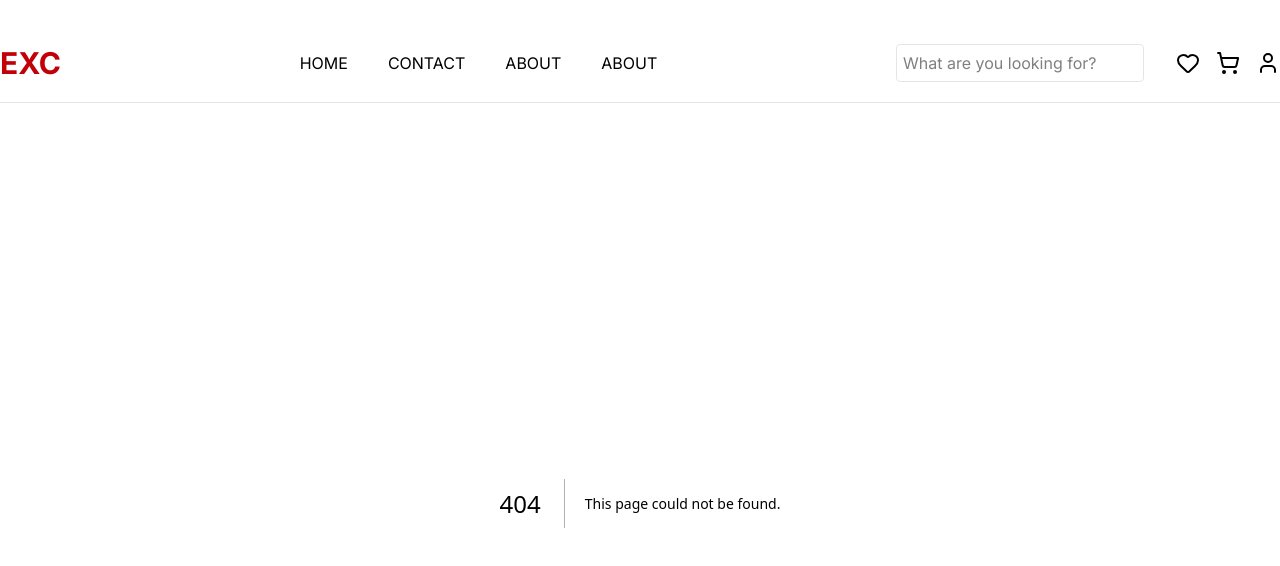
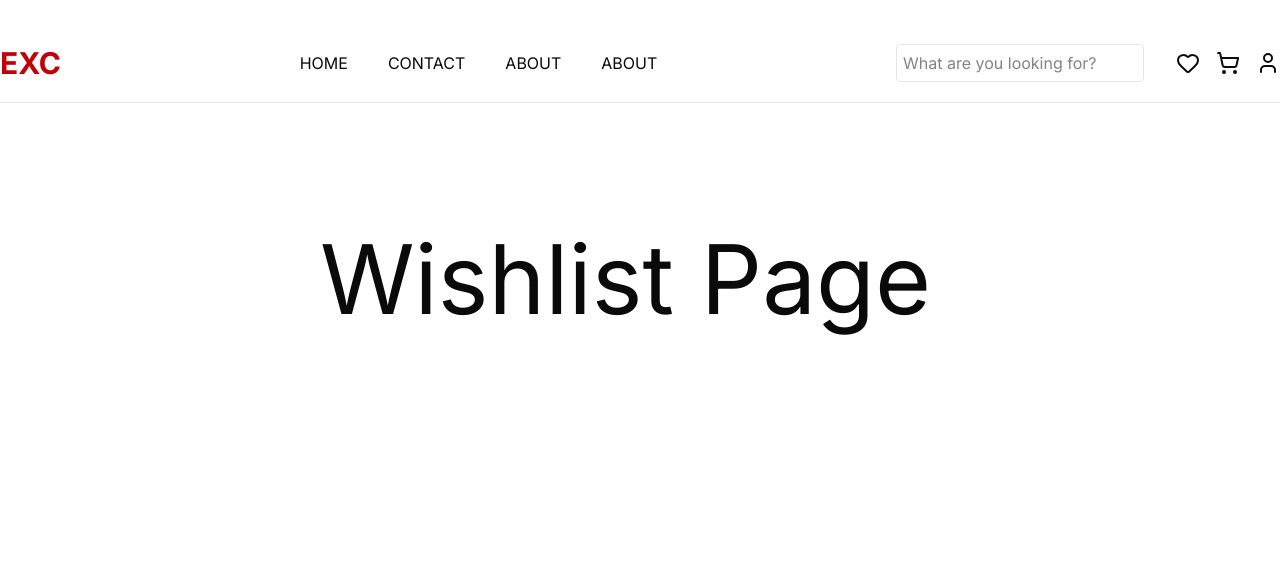
Before and after one commit to durim-dev/exclusive-shopify-store, a Next.js app: page /wishlist in a window 1280 px wide. Before the commit this address had no page. Shown: the top 566 px of the page. Built offline with nearby package versions, Linux system fonts and the light colour scheme.

Commit message:
added about,contact,wishtlist and,cart pages

```diff
--- /dev/null
+++ b/app/about/page.tsx
@@ -0,0 +1,9 @@
+export default function AboutPage() {
+  return (
+    <div className="flex min-h-screen items-center justify-center ">
+      <main className="flex min-h-screen w-full max-w-3xl flex-col items-center justify-between py-32 px-16 bg-white dark:bg-black sm:items-start">
+        <h1 className="text-8xl">About Page</h1>
+      </main>
+    </div>
+  );
+}
--- /dev/null
+++ b/app/cart/page.tsx
@@ -0,0 +1,9 @@
+export default function CartPage() {
+  return (
+    <div className="flex min-h-screen items-center justify-center ">
+      <main className="flex min-h-screen w-full max-w-3xl flex-col items-center justify-between py-32 px-16 bg-white dark:bg-black sm:items-start">
+        <h1 className="text-8xl">Cart Page</h1>
+      </main>
+    </div>
+  );
+}
--- /dev/null
+++ b/app/contact/page.tsx
@@ -0,0 +1,9 @@
+export default function ContactPage() {
+  return (
+    <div className="flex min-h-screen items-center justify-center ">
+      <main className="flex min-h-screen w-full max-w-3xl flex-col items-center justify-between py-32 px-16 bg-white dark:bg-black sm:items-start">
+        <h1 className="text-8xl">Contact Page</h1>
+      </main>
+    </div>
+  );
+}
--- /dev/null
+++ b/app/wishlist/page.tsx
@@ -0,0 +1,9 @@
+export default function WishlistPage() {
+  return (
+    <div className="flex min-h-screen items-center justify-center ">
+      <main className="flex min-h-screen w-full max-w-3xl flex-col items-center justify-between py-32 px-16 bg-white dark:bg-black sm:items-start">
+        <h1 className="text-8xl">Wishlist Page</h1>
+      </main>
+    </div>
+  );
+}
```
